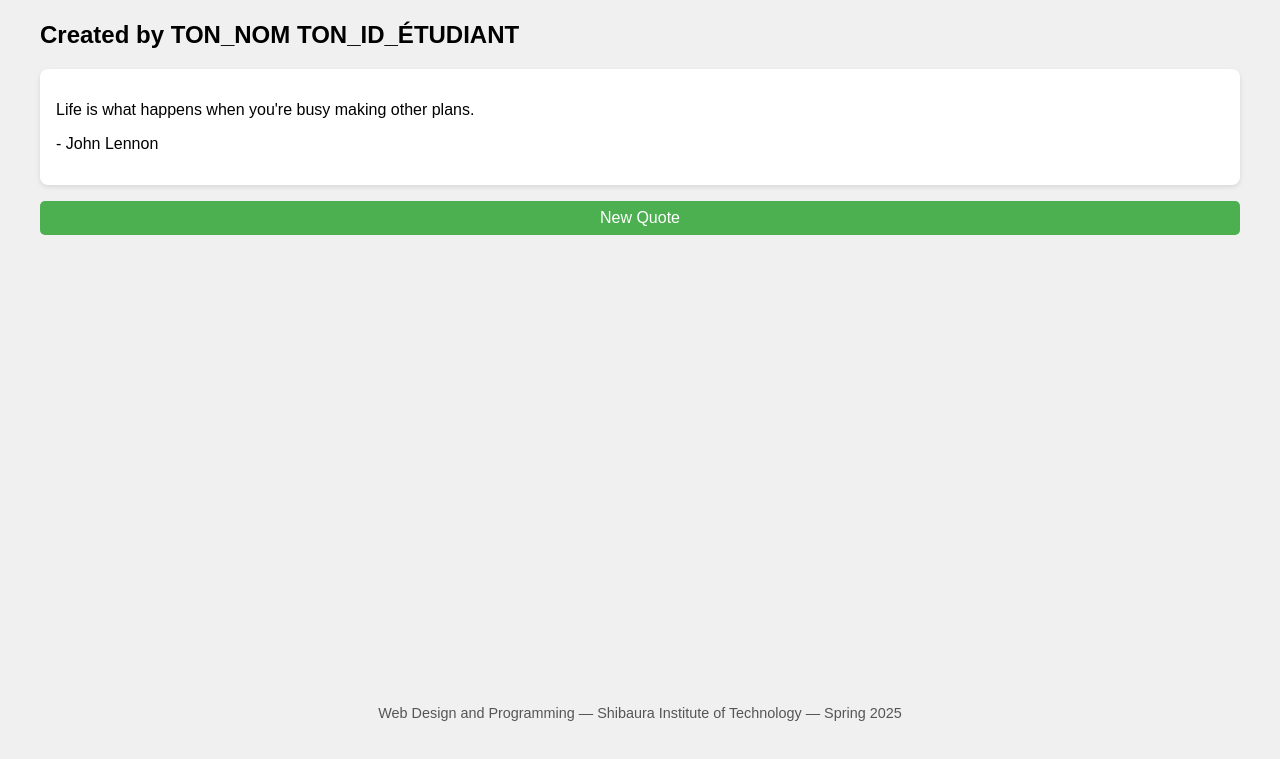
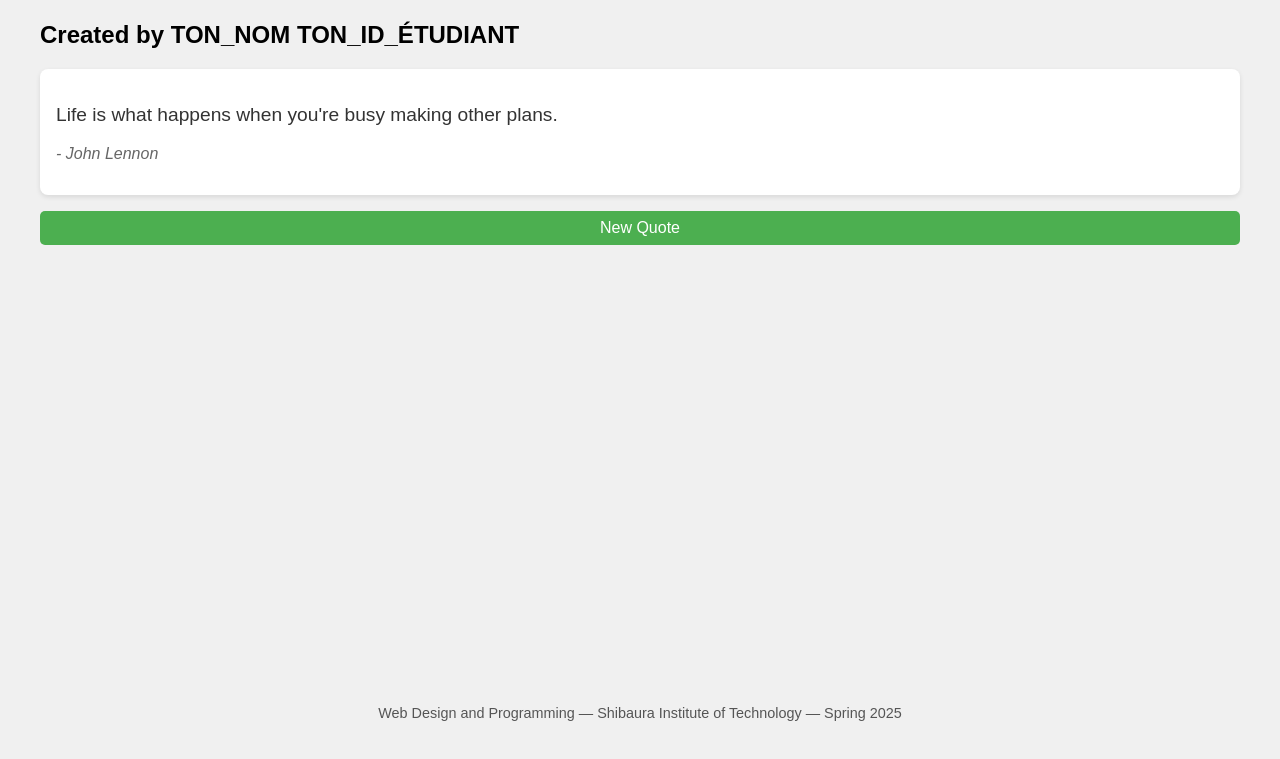
Before and after one commit to juniorgens/Wdpweek5homework-, a plain HTML site: page part1/index.html in a window 1280 px wide. Shown: the part 119-878 px from the top of the page. Drawn offline with Linux system fonts and the light colour scheme.

Commit message:
Update index.html

```diff
--- a/part1/index.html
+++ b/part1/index.html
@@ -31,6 +31,24 @@
       cursor: pointer;
       transition: background-color 0.3s;
     }
+
+    button:hover {
+  background-color: #45a049;
+}
+#quoteBox {
+  transition: all 0.5s ease;
+}
+#quoteBox:hover {
+  transform: scale(1.05);
+}
+#quote {
+  font-size: 1.2em;
+  color: #333;
+}
+#author {
+  font-style: italic;
+  color: #666;
+}
 
     footer {
       margin-top: auto;
```
